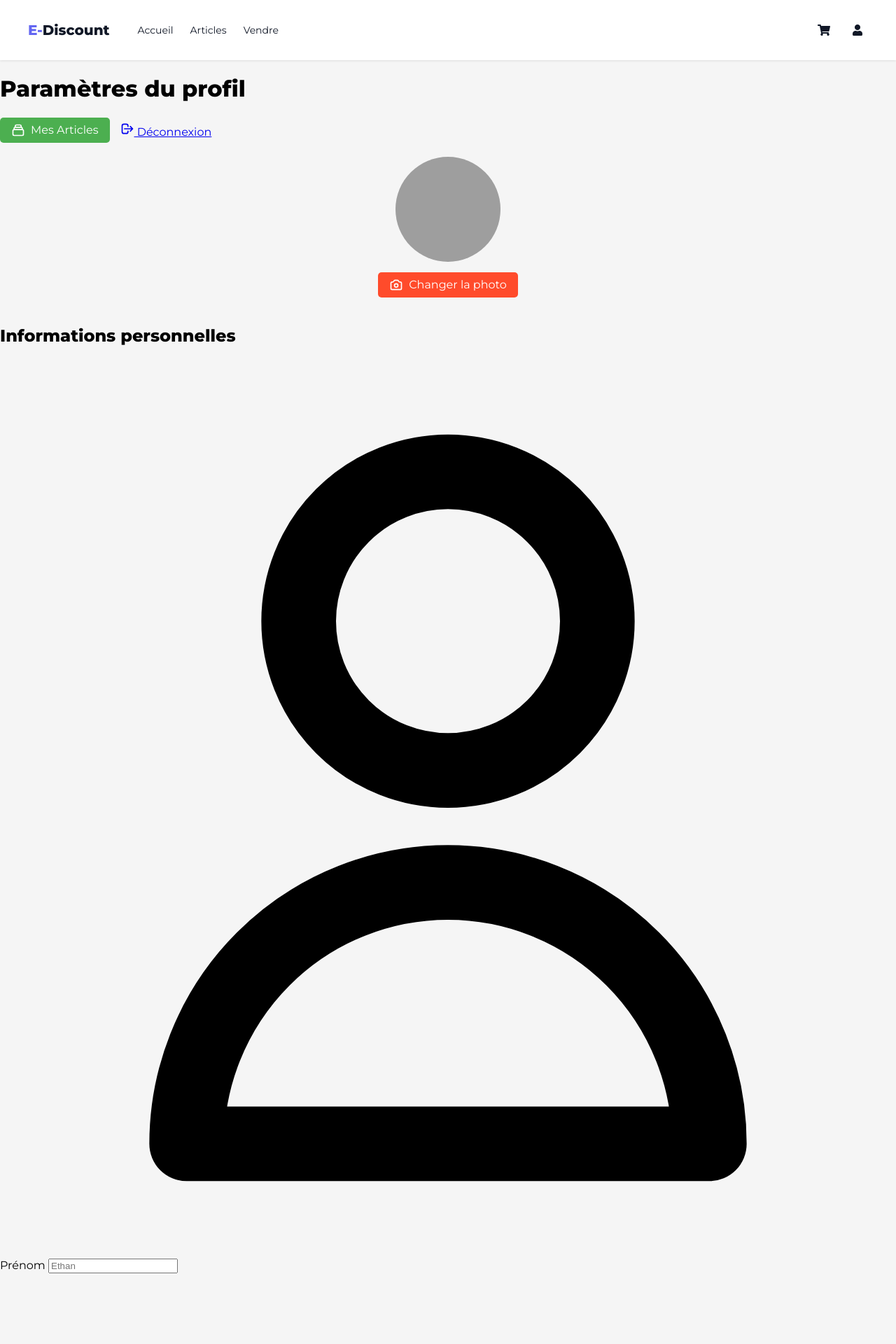
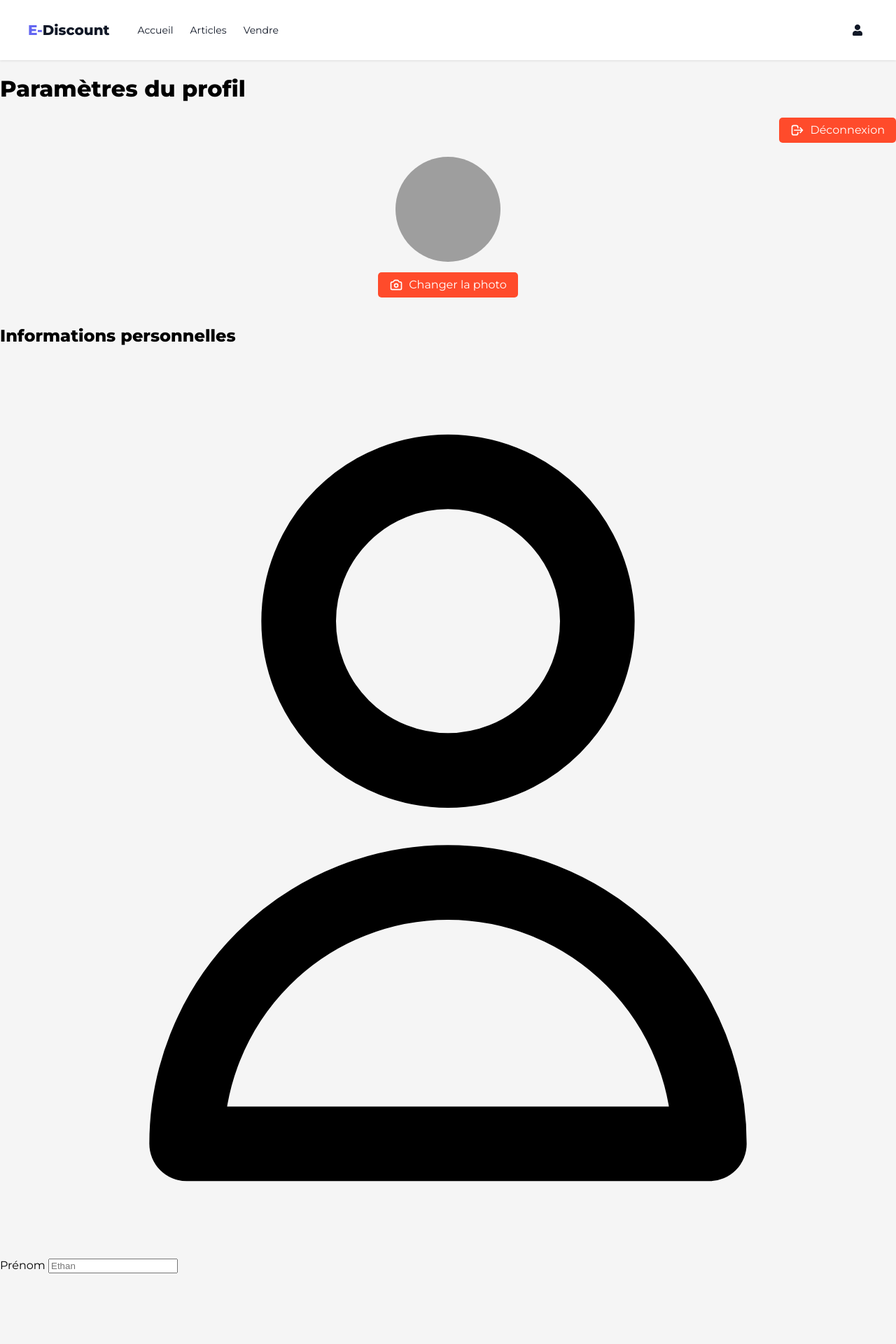
Before and after one commit to TMallor/E-Discount, a Symfony app: template templates/profile/profile.html.twig in a window 1280 px wide. Shown: the top 1920 px of the page at 70% size. Run offline with Twig, Linux system fonts and the light colour scheme; the template is opened without the code that fills it, so the values that code supplies are empty; style sheets or scripts are compiled from the project's sources; some libraries are stand-ins or nearby versions; grey boxes are pictures that could not be loaded.

Commit message:
ajout icon pour la page mes articles

```diff
--- a/public/styles/profile.css
+++ b/public/styles/profile.css
@@ -62,22 +62,21 @@
 
 .header-buttons {
     display: flex;
-    gap: 15px;
-    align-items: center;
+    justify-content: flex-end;
 }
 
-.my-articles-button {
+.logout-button {
     display: flex;
     align-items: center;
     gap: 8px;
     padding: 8px 16px;
-    background-color: #4CAF50;
+    background-color: #FF4B2B;
     color: white;
     border-radius: 5px;
     text-decoration: none;
     transition: background-color 0.3s;
 }
 
-.my-articles-button:hover {
-    background-color: #45a049;
+.logout-button:hover {
+    background-color: #FF6B3F;
 }
--- a/templates/header.html.twig
+++ b/templates/header.html.twig
@@ -92,6 +92,20 @@
     color: var(--primary-color);
 }
 
+.articles-icon {
+    color: var(--text-color);
+    text-decoration: none;
+    padding: 0.5rem;
+}
+
+.articles-icon:hover {
+    color: var(--primary-color);
+}
+
+.articles-icon.active {
+    color: var(--primary-color);
+}
+
 .cart-icon.active {
     color: var(--primary-color);
 }
@@ -118,10 +132,13 @@ span {
             </nav>
         </div>
         <div class="header-right">
-            <a href="{{ path('cart') }}" class="cart-icon {{ app.request.get('_route') == 'cart' ? 'active' : '' }}">
-                <i class="fas fa-shopping-cart"></i>
-            </a>
             {% if is_granted('ROLE_USER') %}
+                <a href="{{ path('cart') }}" class="cart-icon {{ app.request.get('_route') == 'cart' ? 'active' : '' }}">
+                    <i class="fas fa-shopping-cart"></i>
+                </a>
+                <a href="{{ path('app_user_articles') }}" class="articles-icon {{ app.request.get('_route') == 'app_user_articles' ? 'active' : '' }}">
+                    <i class="fas fa-box"></i>
+                </a>
                 <a href="{{ path('app_profile') }}" class="user-icon {{ app.request.get('_route') == 'app_profile' ? 'active' : '' }}">
                     <i class="fas fa-user"></i>
                 </a>
--- a/templates/profile/profile.html.twig
+++ b/templates/profile/profile.html.twig
@@ -13,12 +13,6 @@
         <div class="profile-header">
             <h1 class="profile-title">Paramètres du profil</h1>
             <div class="header-buttons">
-                <a href="{{ path('app_user_articles') }}" class="my-articles-button">
-                    <svg xmlns="http://www.w3.org/2000/svg" class="button-icon" fill="none" viewBox="0 0 24 24" stroke="currentColor">
-                        <path stroke-linecap="round" stroke-linejoin="round" stroke-width="2" d="M19 11H5m14 0a2 2 0 012 2v6a2 2 0 01-2 2H5a2 2 0 01-2-2v-6a2 2 0 012-2m14 0V9a2 2 0 00-2-2M5 11V9a2 2 0 012-2m0 0V5a2 2 0 012-2h6a2 2 0 012 2v2M7 7h10"/>
-                    </svg>
-                    Mes Articles
-                </a>
                 <a href="{{ path('app_logout') }}" class="logout-button">
                     <svg xmlns="http://www.w3.org/2000/svg" class="button-icon" fill="none" viewBox="0 0 24 24" stroke="currentColor">
                         <path stroke-linecap="round" stroke-linejoin="round" stroke-width="2" d="M17 16l4-4m0 0l-4-4m4 4H7m6 4v1a3 3 0 01-3 3H6a3 3 0 01-3-3V7a3 3 0 013-3h4a3 3 0 013 3v1"/>
```
